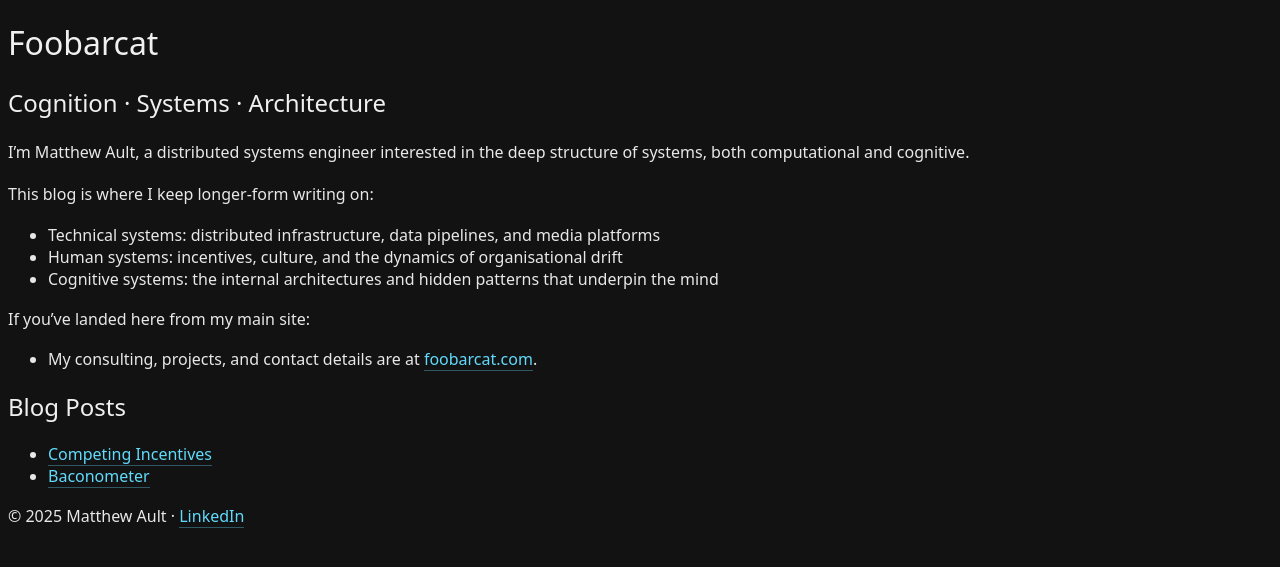
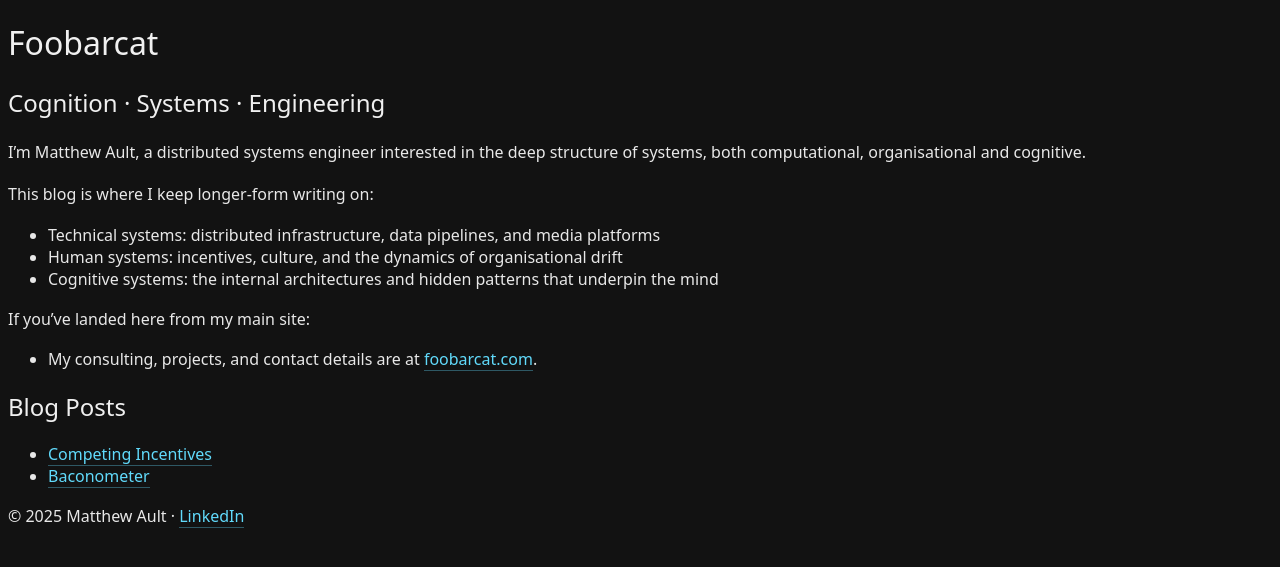
Before and after one commit to aultimus/aultimus.github.io, a Jekyll site: the page built from index.md, in a window 1280 px wide. Shown: the top 567 px of the page. Built offline with Jekyll 4.4.1, drawn with Linux system fonts in a browser that asks for light colours.

Commit message:
update strapline

```diff
--- a/_layouts/home.html
+++ b/_layouts/home.html
@@ -2,8 +2,8 @@
 layout: default
 ---
 <div class="home">
-    <h2>Cognition · Systems · Architecture</h2>
-    <p>I’m Matthew Ault, a distributed systems engineer interested in the deep structure of systems, both computational and cognitive.</p>
+    <h2>Cognition · Systems · Engineering</h2>
+    <p>I’m Matthew Ault, a distributed systems engineer interested in the deep structure of systems, both computational, organisational and cognitive.</p>
 
     <p>This blog is where I keep longer-form writing on:</p>
 
```
